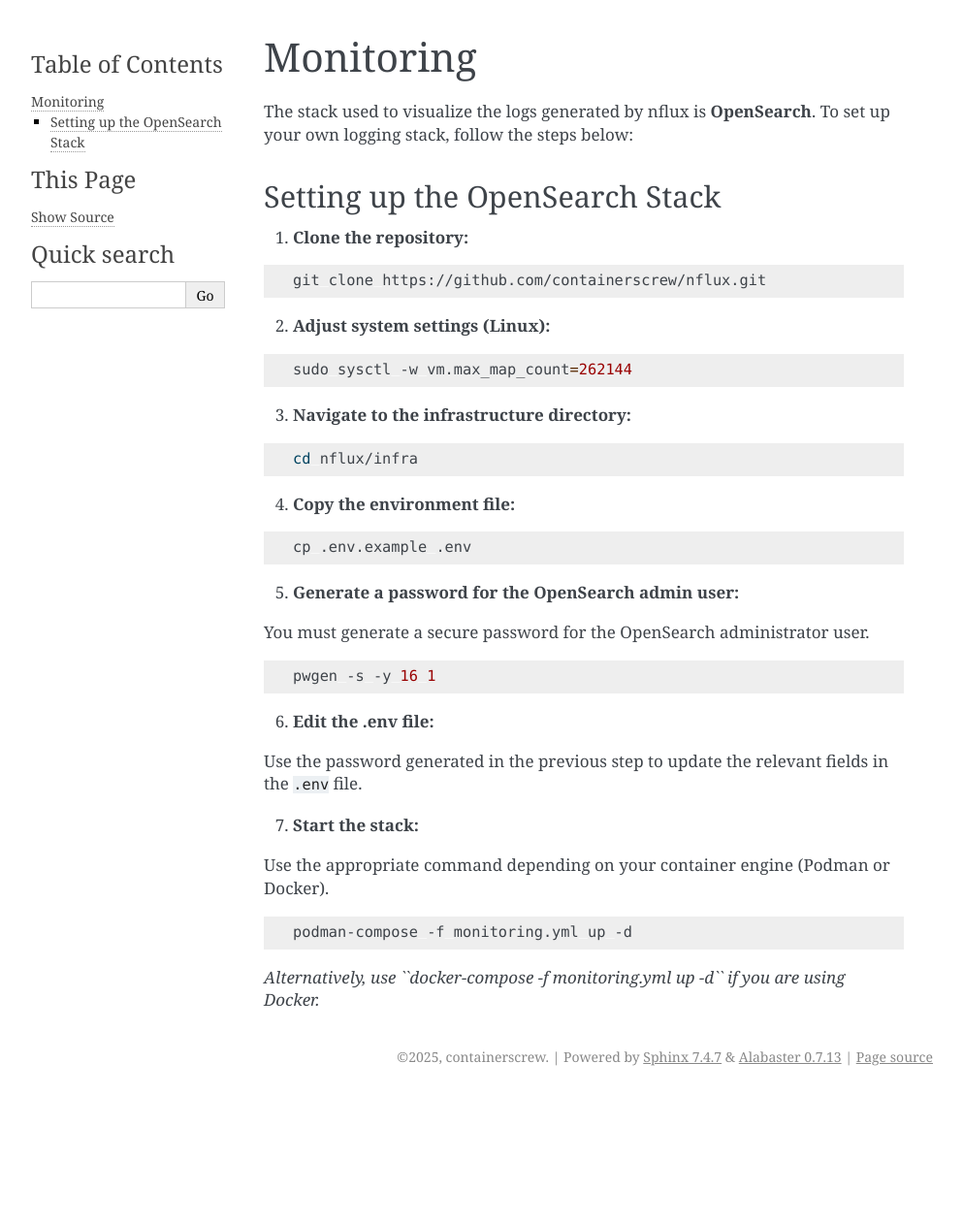
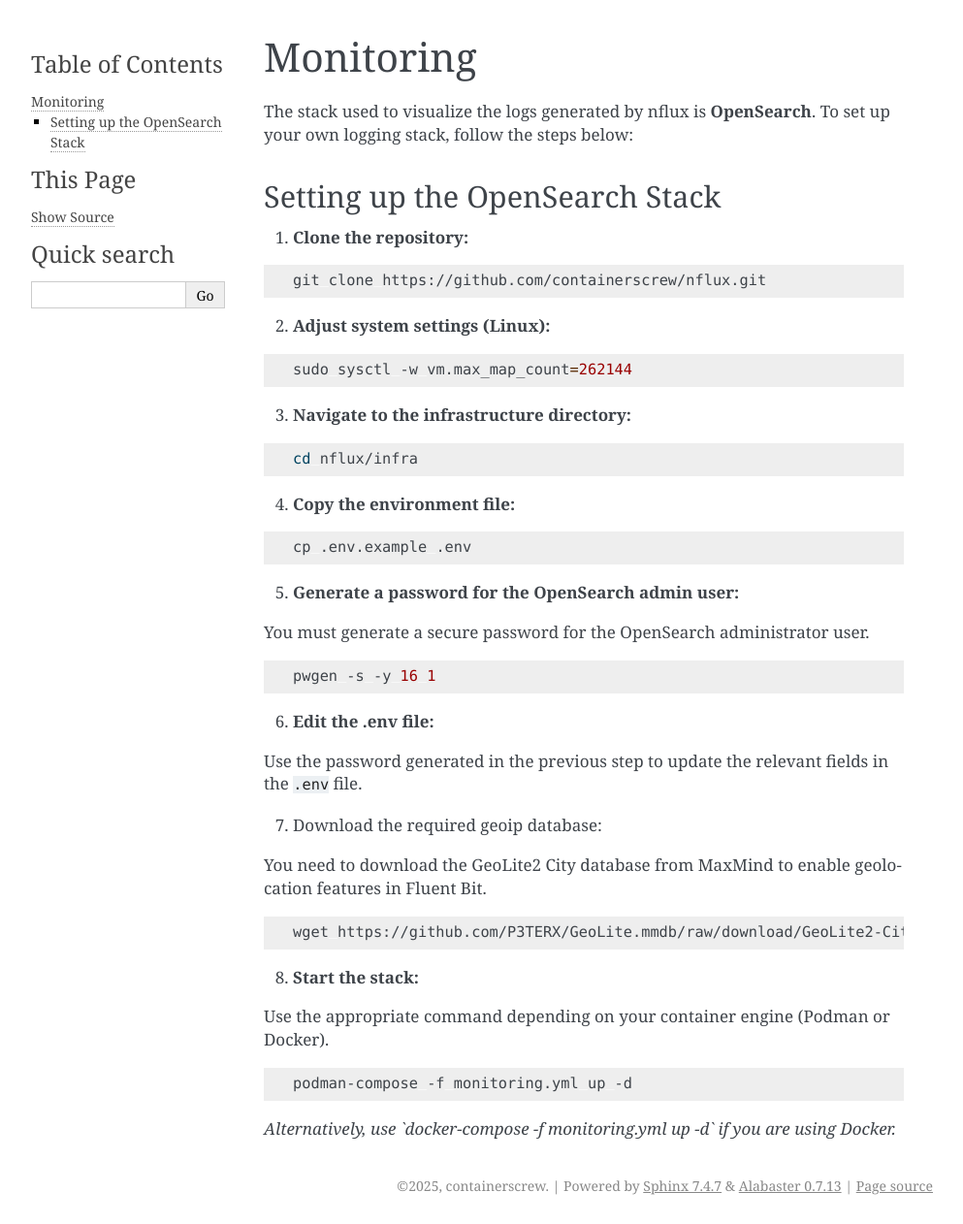
Before and after one commit to containerscrew/nflux, a Sphinx documentation site: the page built from docs/source/monitoring.rst, in a window 1280 px wide. Shown: the whole page at 97% size, without its empty margins (148-1141 px from the left). Built offline with Sphinx 7.4.7, drawn with Linux system fonts in a browser that asks for light colours; pages that are not in the unit, such as notebooks, are missing from menus; before the commit the page ends 1129 px from its top, so only the background shows below that.

Commit message:
chore: monitoring stack and doc

```diff
--- a/docs/source/index.rst
+++ b/docs/source/index.rst
@@ -12,4 +12,4 @@
    :maxdepth: 2
    :caption: Contents:
 
-  monitoring
+   monitoring
--- a/docs/source/monitoring.rst
+++ b/docs/source/monitoring.rst
@@ -45,7 +45,15 @@
 
 Use the password generated in the previous step to update the relevant fields in the ``.env`` file.
 
-7. **Start the stack:**
+7. Download the required geoip database:
+
+You need to download the GeoLite2 City database from MaxMind to enable geolocation features in Fluent Bit.
+
+.. code-block:: bash
+
+    wget https://github.com/P3TERX/GeoLite.mmdb/raw/download/GeoLite2-City.mmdb -O ./geoip/GeoLite2-City.mmdb
+
+8. **Start the stack:**
 
 Use the appropriate command depending on your container engine (Podman or Docker).
 
@@ -53,4 +61,4 @@
 
     podman-compose -f monitoring.yml up -d
 
-*Alternatively, use ``docker-compose -f monitoring.yml up -d`` if you are using Docker.*
+*Alternatively, use `docker-compose -f monitoring.yml up -d` if you are using Docker.*
```
Also changed, not shown: 3 other files.
